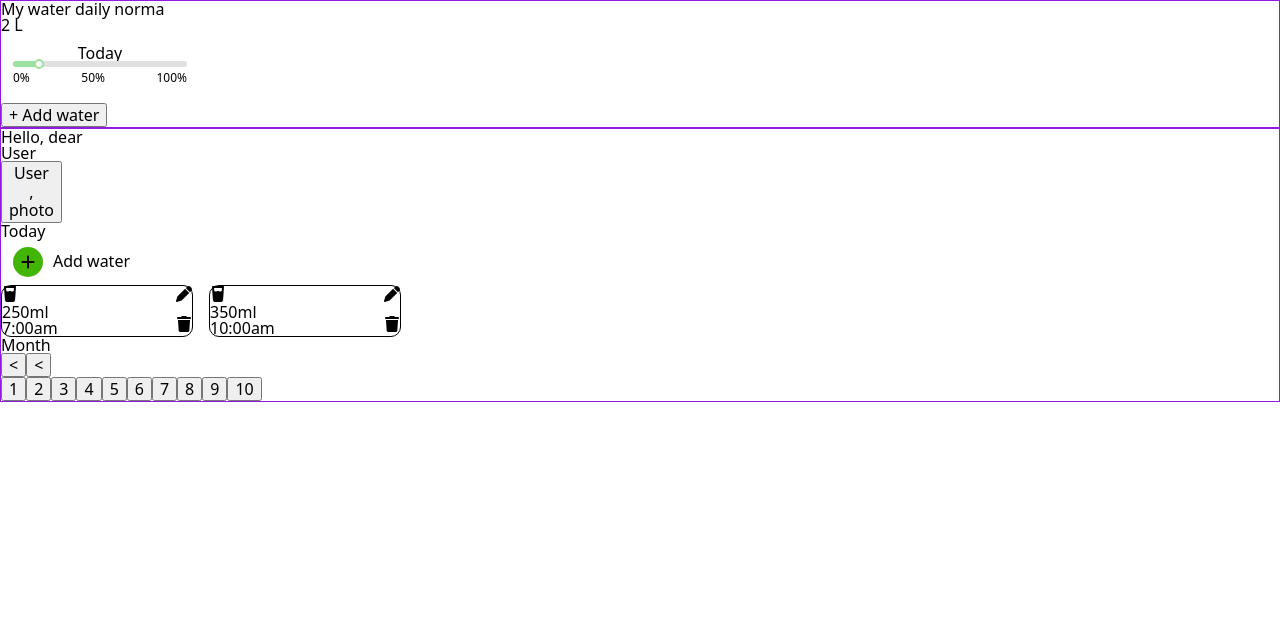
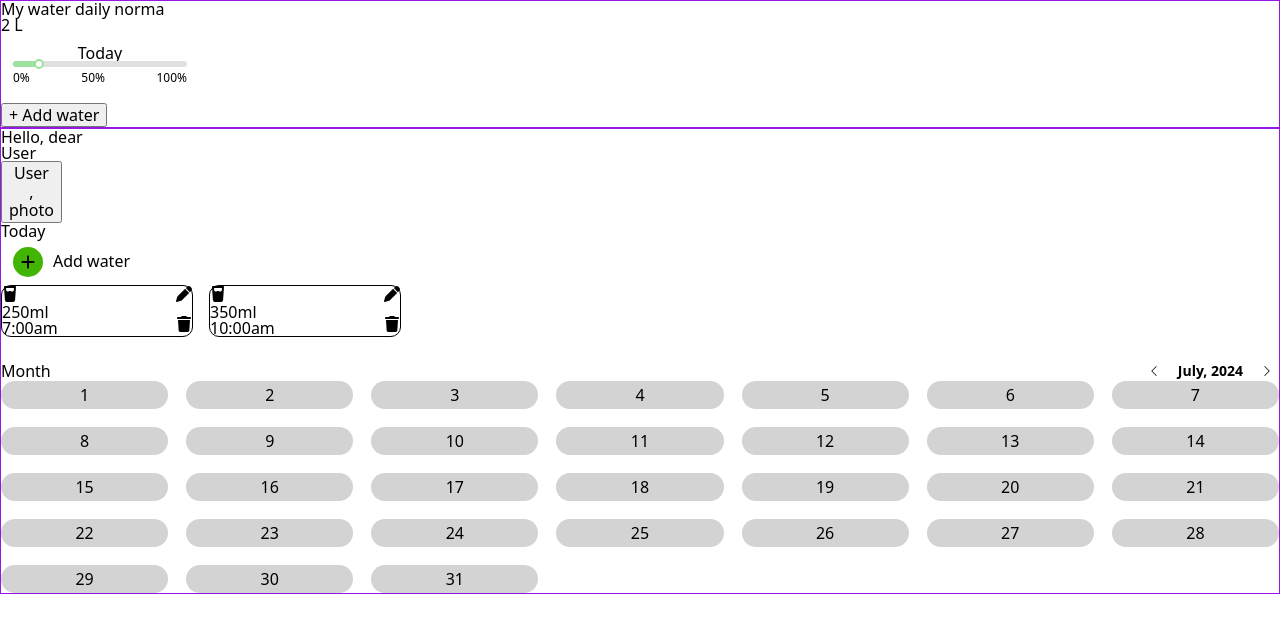
Before and after one commit to IIIMaroIII/HydroWise-frontend, a React (Vite) app: page /tracker in a window 1280 px wide. Shown: the top 632 px of the page. Built offline with nearby package versions, Linux system fonts and the light colour scheme.

Commit message:
update MonthInfo

```diff
--- a/package.json
+++ b/package.json
@@ -14,13 +14,14 @@
     "@reduxjs/toolkit": "^2.2.3",
     "axios": "^1.6.8",
     "clsx": "^2.1.0",
+    "date-fns": "^3.6.0",
     "modern-normalize": "^2.0.0",
     "nanoid": "^5.0.6",
     "react": "^18.2.0",
     "react-dom": "^18.2.0",
     "react-hook-form": "^7.52.1",
     "react-hot-toast": "^2.4.1",
-    "react-icons": "^5.1.0",
+    "react-icons": "^5.2.1",
     "react-loader-spinner": "^6.1.6",
     "react-redux": "^9.1.0",
     "react-router-dom": "^6.22.3",
--- a/src/components/Water/WaterDetailedInfo/MonthInfo/Calendar/Calendar.jsx
+++ b/src/components/Water/WaterDetailedInfo/MonthInfo/Calendar/Calendar.jsx
@@ -1,16 +1,29 @@
-import CalendarList from './CalendarList/CalendarList.jsx';
+import { CalendarItem } from './CalendarList/CalendarItem/CalendarItem';
+import css from './calendar.module.css';
 
-const Calendar = () => {
-  const day = {
-    days: [1, 2, 3, 4, 5, 6, 7, 8, 9, 10],
-    date: Date.now(),
-  };
+export const Calendar = ({ selectedDate }) => {
+  const daysInMonth = new Date(
+    selectedDate.getFullYear(),
+    selectedDate.getMonth() + 1,
+    0
+  ).getDate();
 
+  const daysArray = Array.from(
+    { length: daysInMonth },
+    (_, index) => index + 1
+  );
+  console.log(daysArray);
   return (
     <>
-      <CalendarList dayObj={day} />
+      <ul className={css.list}>
+        {daysArray.map(day => (
+          <li key={day} className={css.item}>
+            <CalendarItem day={day} />
+            {console.log(day)}
+          </li>
+        ))}
+      </ul>
     </>
   );
 };
-
 export default Calendar;
--- a/src/components/Water/WaterDetailedInfo/MonthInfo/Calendar/CalendarList/CalendarItem/CalendarItem.jsx
+++ b/src/components/Water/WaterDetailedInfo/MonthInfo/Calendar/CalendarList/CalendarItem/CalendarItem.jsx
@@ -1,12 +1,11 @@
-const CalendarItem = ({ day }) => {
-  // const { date, waterConsumption, dailyNorm } = day;
-  // const percentage = (waterConsumption / dailyNorm) * 100;
+import Button from '../../../../../../REUSABLE/Button/Button';
+import css from './calendarItem.module.css';
 
+export const CalendarItem = ({ day }) => {
   return (
-    <button>
-      <span>{day}</span>
-    </button>
+    <>
+      <Button className={css.dayBtn}>{day}</Button>
+    </>
   );
 };
-
 export default CalendarItem;
--- a/src/components/Water/WaterDetailedInfo/MonthInfo/Calendar/CalendarList/CalendarItem/calendarItem.module.css
+++ b/src/components/Water/WaterDetailedInfo/MonthInfo/Calendar/CalendarList/CalendarItem/calendarItem.module.css
@@ -0,0 +1,5 @@
+.dayBtn {
+  background: transparent;
+  border: none;
+  padding: 5px 10px;
+}
--- a/src/components/Water/WaterDetailedInfo/MonthInfo/Calendar/calendar.module.css
+++ b/src/components/Water/WaterDetailedInfo/MonthInfo/Calendar/calendar.module.css
@@ -0,0 +1,34 @@
+.list {
+    display: flex;
+    flex-wrap: wrap;
+    gap: 18px;
+    margin: 0 auto;
+    padding: 24px 0 24px 0;
+}
+
+.item {
+    text-align: center;
+    background-color: lightgray;
+    border-radius: 30px;
+    line-height: 28px;
+    height: 28px;
+    padding: 0;
+    width: calc((100% - 6 * 18px) / 7);
+}
+
+/*
+.datepicker {
+  position: absolute;
+  left: 50%;
+  top: 50%;
+  transform: translate(-1%, 0%);
+  display: flex;
+  flex-direction: column;
+  align-items: center;
+  width: 327px;
+  height: 354px;
+  padding: 9px 18px;
+  background-color: #3e85f3;
+  font-family: Inter;
+  border-radius: 16px;
+} */
--- a/src/components/Water/WaterDetailedInfo/MonthInfo/CalendarPagination/CalendarPagination.jsx
+++ b/src/components/Water/WaterDetailedInfo/MonthInfo/CalendarPagination/CalendarPagination.jsx
@@ -1,25 +1,62 @@
-import { useState } from 'react';
+// import { useState, useEffect } from 'react';
 
-const CalendarPagination = () => {
-  const [currentDate, setCurrentDate] = useState(new Date());
+import { BsChevronLeft, BsChevronRight } from 'react-icons/bs';
+import Button from '../../../../../components/REUSABLE/Button/Button';
+// import { sprite } from '../../../shared/icons/index';
 
-  const handlePreviousMonth = () => {
-    const previousMonth = new Date(currentDate);
-    previousMonth.setMonth(previousMonth.getMonth() - 1);
-    setCurrentDate(previousMonth);
+import css from './calendarPagination.module.css';
+// import { Calendar } from '../Calendar/Calendar';
+
+export const CalendarPagination = ({ selectedDate, setSelectedDate }) => {
+  const goToPrevoiusMonth = () => {
+    const prevoiusMonth = new Date(
+      selectedDate.getFullYear(),
+      selectedDate.getMonth() - 1,
+      1
+    );
+    setSelectedDate(prevoiusMonth);
   };
 
-  const handleNextMonth = () => {
-    const nextMonth = new Date(currentDate);
-    nextMonth.setMonth(nextMonth.getMonth() + 1);
-    setCurrentDate(nextMonth);
+  const goToNextMonth = () => {
+    const nextMonth = new Date(
+      selectedDate.getFullYear(),
+      selectedDate.getMonth() + 1,
+      1
+    );
+    setSelectedDate(nextMonth);
+    // updateNumberOfDays(nextMonth);
   };
+
+  // const updateNumberOfDays = date => {
+  //   const lastDayOfMonth = new Date(date.getFullYear(), date.getMonth() + 1, 0);
+  //   const daysInMonth = lastDayOfMonth.getDate();
+  //   setNumberOfDaysInMonth(daysInMonth);
+  // };
+
+  // useEffect(() => {
+  //   updateNumberOfDays(selectedDate);
+  // }, [selectedDate]);
+
+  const formattedDate = selectedDate
+    .toLocaleString('en-GB', {
+      month: 'long',
+      year: 'numeric',
+    })
+    .replace(/(\w+) (\d+)/, '$1, $2');
+
   return (
-    <div>
-      <button onClick={handlePreviousMonth}>&lt;</button>
-      <button onClick={handleNextMonth}>&lt;</button>
+    <div className={css.wrapper}>
+      <Button onClick={goToPrevoiusMonth} className={css.btn}>
+       <BsChevronLeft size="12" className={css.arrow} />
+      </Button>
+      <span className={css.span}>{formattedDate}</span>
+      <Button onClick={goToNextMonth} className={css.btn}>
+        <BsChevronRight size="12" className={css.arrow} />
+      </Button>
+       {/* <svg width="20" height="20" className={css.pieIcon}>
+        <use xlinkHref={`${sprite}#pie_chart`}></use>
+      </svg> */}
     </div>
   );
 };
-
 export default CalendarPagination;
--- a/src/components/Water/WaterDetailedInfo/MonthInfo/CalendarPagination/calendarPagination.module.css
+++ b/src/components/Water/WaterDetailedInfo/MonthInfo/CalendarPagination/calendarPagination.module.css
@@ -0,0 +1,26 @@
+.wrapper {
+    display: flex;
+    gap: 12px;
+    align-items: center;
+
+}
+
+.btn {
+    background-color: transparent;
+    border: none;
+}
+
+.span {
+    font-size: 14px;
+    font-weight: 700;
+    line-height: 18px;
+    color: var(--dark-blue);
+}
+.arrow {
+    stroke: var(--dark-blue);
+    stroke-width: 1;
+}
+
+.pieIcon {
+    stroke-opacity: 0.5;
+}
--- a/src/components/Water/WaterDetailedInfo/MonthInfo/MonthInfo.jsx
+++ b/src/components/Water/WaterDetailedInfo/MonthInfo/MonthInfo.jsx
@@ -1,14 +1,24 @@
-import Calendar from './Calendar/Calendar.jsx';
-import CalendarPagination from './CalendarPagination/CalendarPagination.jsx';
+import { Calendar } from './Calendar/Calendar';
+import { CalendarPagination } from './CalendarPagination/CalendarPagination';
+// import sprite from '../../../shared/icons/index';
 
-const MonthInfo = () => {
+import css from './MonthInfo.module.css';
+
+import { useState } from 'react';
+
+export const MonthInfo = () => {
+  const [selectedDate, setSelectedDate] = useState(new Date());
   return (
-    <div>
-      <h1>Month</h1>
-      <CalendarPagination />
-      <Calendar />
-    </div>
+      <>
+      <div className={css.wrapper}>
+        <h3 className={css.month}>Month</h3>
+        <CalendarPagination
+          selectedDate={selectedDate}
+          setSelectedDate={setSelectedDate}
+        />
+      </div>
+      <Calendar selectedDate={selectedDate} />
+    </>
   );
 };
-
 export default MonthInfo;
--- a/src/components/Water/WaterDetailedInfo/MonthInfo/MonthInfo.module.css
+++ b/src/components/Water/WaterDetailedInfo/MonthInfo/MonthInfo.module.css
@@ -0,0 +1,11 @@
+.wrapper {
+    padding-top: 24px;
+    display: flex;
+    justify-content: space-between;
+    align-items: center;
+}
+
+.month {
+    color: var(--dark-blue);
+    margin-right: 58px;
+}
```
Also changed, not shown: 1 other file (tests, documents, lock files or other folders).
